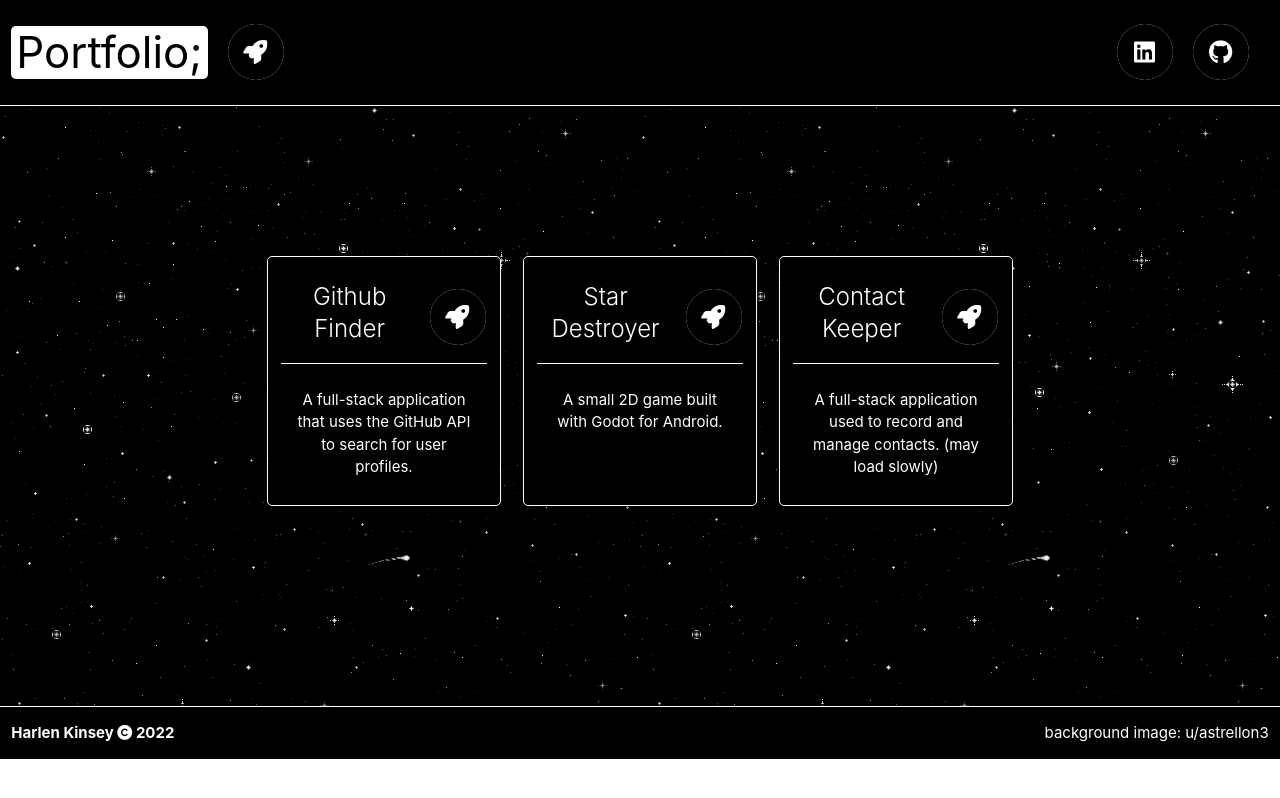
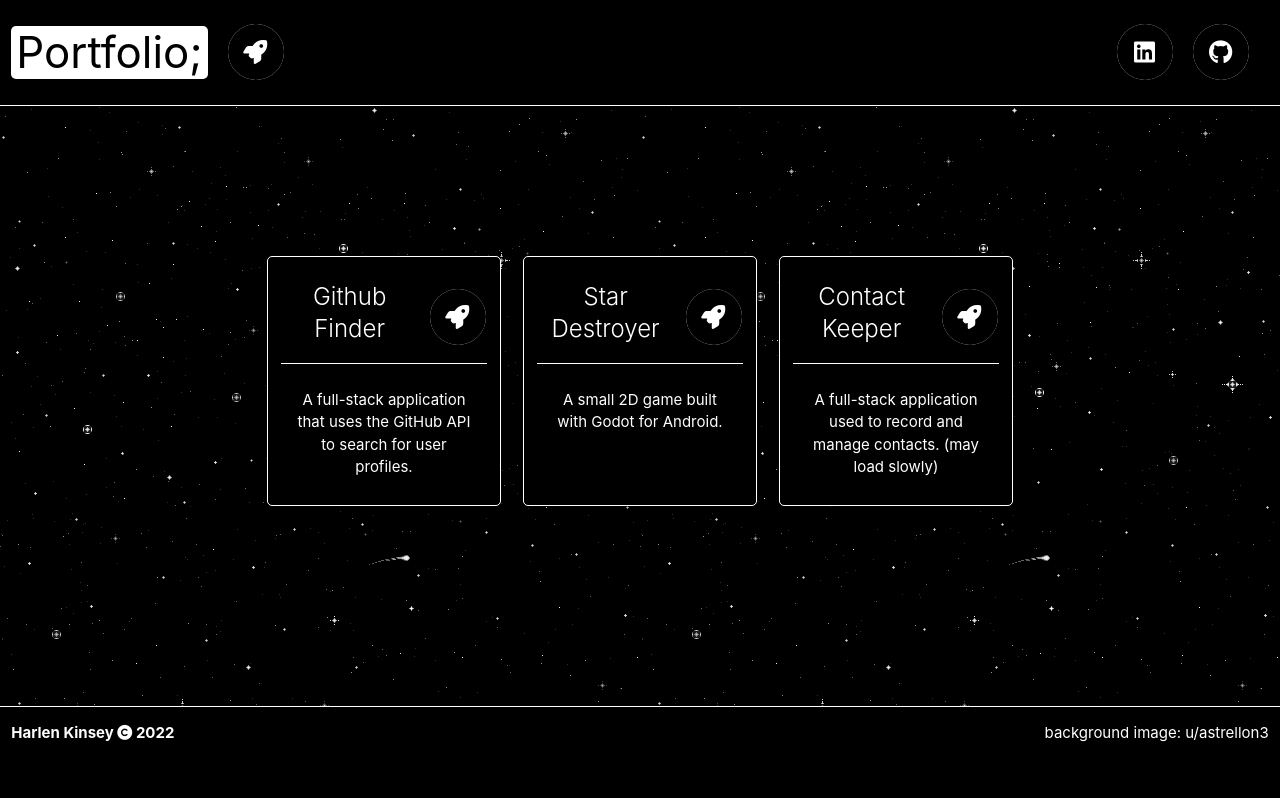
Before and after one commit to harlenkinsey/portfolio, a React (Create React App) app: page / in a window 1280 px wide. Shown: the top 798 px of the page. Built offline with nearby package versions, Linux system fonts and the light colour scheme; the HTML template or start-up script is replaced by a standard one.

Commit message:
added height correction

```diff
--- a/src/components/Footer.js
+++ b/src/components/Footer.js
@@ -1,6 +1,24 @@
 import React from 'react';
 
 const Footer = () => {
+    //used to correct footer height if body height doesn't cover screen
+    let windowHeight = window.innerHeight;
+    let bodyHeight = window.document.body.offsetHeight;
+    let correction = windowHeight - bodyHeight;
+
+    if(bodyHeight < windowHeight){
+        return (
+            <div className='row black footer' style={{height: correction}}>
+                <div className='col s6 copyright'>
+                    <b><p className='white-text'>Harlen Kinsey <i className='fas fa-copyright'></i> 2022</p></b>
+                </div>
+                <div className='col s6 right-align'>
+                    <p className='white-text'>background image: u/astrellon3</p>
+                </div>
+            </div>
+        )
+    }
+    else {
         return (
             <div className='row black footer'>
                 <div className='col s6 copyright'>
@@ -13,4 +31,6 @@ const Footer = () => {
         )
     }
 
+}
+
 export default Footer
```
Lines whose indentation alone changed are shown as unchanged.
